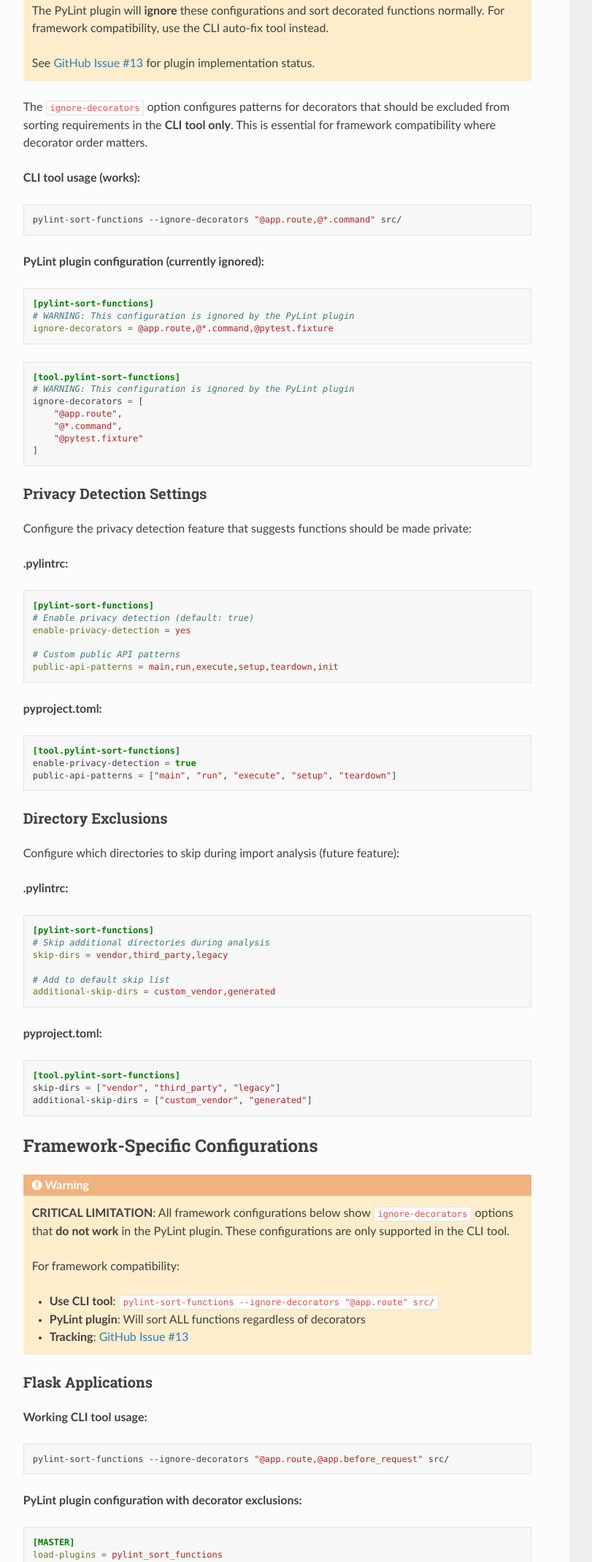
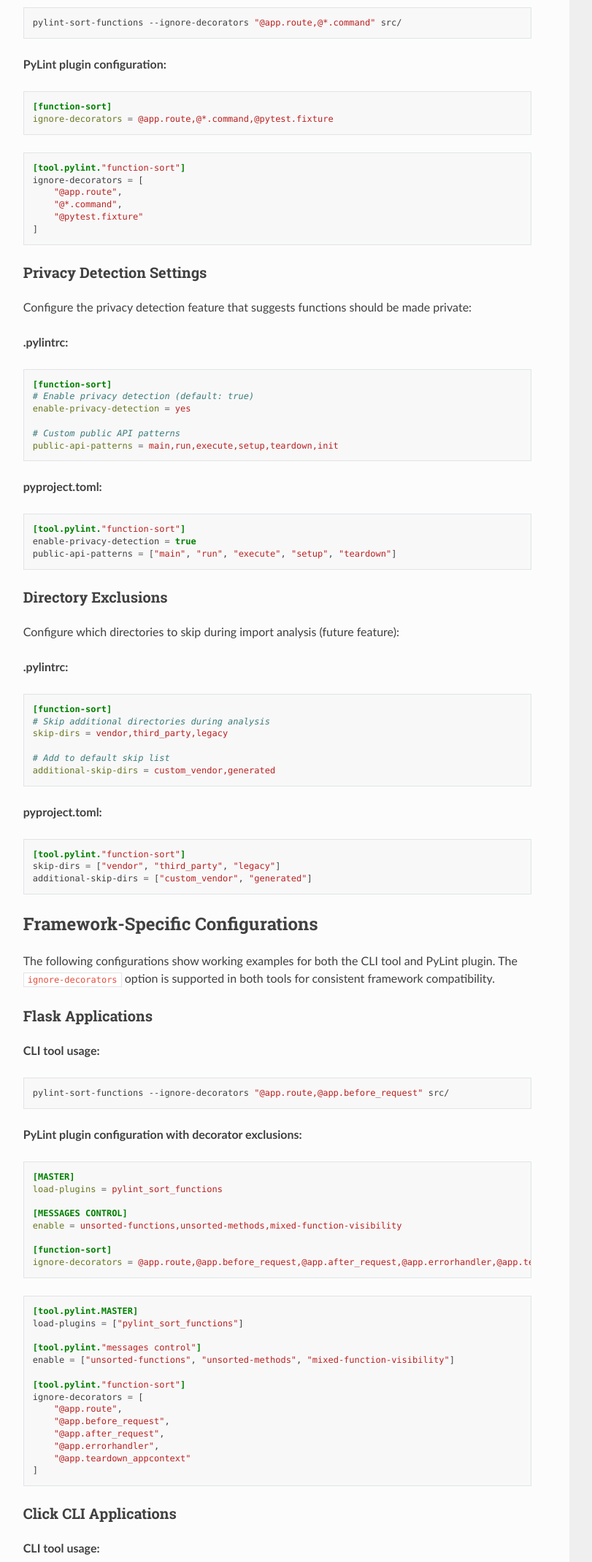
Before and after one commit to hakonhagland/pylint-sort-functions, a plain HTML site: page pylintrc.html in a window 1280 px wide. Shown: the part 2300-4441 px from the top of the page at 73% size, without its empty margins (320-1131 px from the left). Drawn offline with Linux system fonts and the light colour scheme.

Commit message:
Deploying to gh-pages from @ hakonhagland/pylint-sort-functions@1f1b4cbfe16470839099aea496a9dfc65160b56a 🚀

```diff
--- a/pylintrc.html
+++ b/pylintrc.html
@@ -225,25 +225,17 @@ when used with PyLint.</p>
 <h2>Plugin-Specific Configuration<a class="headerlink" href="#plugin-specific-configuration" title="Link to this heading"></a></h2>
 <section id="decorator-exclusions">
 <h3>Decorator Exclusions<a class="headerlink" href="#decorator-exclusions" title="Link to this heading"></a></h3>
-<div class="admonition warning">
-<p class="admonition-title">Warning</p>
-<p><strong>IMPORTANT</strong>: Decorator exclusion patterns (<code class="docutils literal notranslate"><span class="pre">ignore-decorators</span></code>) are currently only supported in the <strong>CLI tool</strong>, not in the PyLint plugin.</p>
-<p>The PyLint plugin will <strong>ignore</strong> these configurations and sort decorated functions normally. For framework compatibility, use the CLI auto-fix tool instead.</p>
-<p>See <a class="reference external" href="https://github.com/hakonhagland/pylint-sort-functions/issues/13">GitHub Issue #13</a> for plugin implementation status.</p>
-</div>
-<p>The <code class="docutils literal notranslate"><span class="pre">ignore-decorators</span></code> option configures patterns for decorators that should be excluded from sorting requirements in the <strong>CLI tool only</strong>. This is essential for framework compatibility where decorator order matters.</p>
-<p><strong>CLI tool usage (works):</strong></p>
+<p>The <code class="docutils literal notranslate"><span class="pre">ignore-decorators</span></code> option configures patterns for decorators that should be excluded from sorting requirements. This is essential for framework compatibility where decorator order matters.</p>
+<p><strong>CLI tool usage:</strong></p>
 <div class="highlight-bash notranslate"><div class="highlight"><pre><span></span>pylint-sort-functions<span class="w"> </span>--ignore-decorators<span class="w"> </span><span class="s2">&quot;@app.route,@*.command&quot;</span><span class="w"> </span>src/
 </pre></div>
 </div>
-<p><strong>PyLint plugin configuration (currently ignored):</strong></p>
-<div class="highlight-ini notranslate"><div class="highlight"><pre><span></span><span class="k">[pylint-sort-functions]</span>
-<span class="c1"># WARNING: This configuration is ignored by the PyLint plugin</span>
+<p><strong>PyLint plugin configuration:</strong></p>
+<div class="highlight-ini notranslate"><div class="highlight"><pre><span></span><span class="k">[function-sort]</span>
 <span class="na">ignore-decorators</span><span class="w"> </span><span class="o">=</span><span class="w"> </span><span class="s">@app.route,@*.command,@pytest.fixture</span>
 </pre></div>
 </div>
-<div class="highlight-toml notranslate"><div class="highlight"><pre><span></span><span class="k">[tool.pylint-sort-functions]</span>
-<span class="c1"># WARNING: This configuration is ignored by the PyLint plugin</span>
+<div class="highlight-toml notranslate"><div class="highlight"><pre><span></span><span class="k">[tool.pylint.</span><span class="s2">&quot;function-sort&quot;</span><span class="k">]</span>
 <span class="n">ignore-decorators</span><span class="w"> </span><span class="o">=</span><span class="w"> </span><span class="p">[</span>
 <span class="w">    </span><span class="s2">&quot;@app.route&quot;</span><span class="p">,</span>
 <span class="w">    </span><span class="s2">&quot;@*.command&quot;</span><span class="p">,</span>
@@ -256,7 +248,7 @@ when used with PyLint.</p>
 <h3>Privacy Detection Settings<a class="headerlink" href="#privacy-detection-settings" title="Link to this heading"></a></h3>
 <p>Configure the privacy detection feature that suggests functions should be made private:</p>
 <p><strong>.pylintrc:</strong></p>
-<div class="highlight-ini notranslate"><div class="highlight"><pre><span></span><span class="k">[pylint-sort-functions]</span>
+<div class="highlight-ini notranslate"><div class="highlight"><pre><span></span><span class="k">[function-sort]</span>
 <span class="c1"># Enable privacy detection (default: true)</span>
 <span class="na">enable-privacy-detection</span><span class="w"> </span><span class="o">=</span><span class="w"> </span><span class="s">yes</span>
 
@@ -265,7 +257,7 @@ when used with PyLint.</p>
 </pre></div>
 </div>
 <p><strong>pyproject.toml:</strong></p>
-<div class="highlight-toml notranslate"><div class="highlight"><pre><span></span><span class="k">[tool.pylint-sort-functions]</span>
+<div class="highlight-toml notranslate"><div class="highlight"><pre><span></span><span class="k">[tool.pylint.</span><span class="s2">&quot;function-sort&quot;</span><span class="k">]</span>
 <span class="n">enable-privacy-detection</span><span class="w"> </span><span class="o">=</span><span class="w"> </span><span class="kc">true</span>
 <span class="n">public-api-patterns</span><span class="w"> </span><span class="o">=</span><span class="w"> </span><span class="p">[</span><span class="s2">&quot;main&quot;</span><span class="p">,</span><span class="w"> </span><span class="s2">&quot;run&quot;</span><span class="p">,</span><span class="w"> </span><span class="s2">&quot;execute&quot;</span><span class="p">,</span><span class="w"> </span><span class="s2">&quot;setup&quot;</span><span class="p">,</span><span class="w"> </span><span class="s2">&quot;teardown&quot;</span><span class="p">]</span>
 </pre></div>
@@ -275,7 +267,7 @@ when used with PyLint.</p>
 <h3>Directory Exclusions<a class="headerlink" href="#directory-exclusions" title="Link to this heading"></a></h3>
 <p>Configure which directories to skip during import analysis (future feature):</p>
 <p><strong>.pylintrc:</strong></p>
-<div class="highlight-ini notranslate"><div class="highlight"><pre><span></span><span class="k">[pylint-sort-functions]</span>
+<div class="highlight-ini notranslate"><div class="highlight"><pre><span></span><span class="k">[function-sort]</span>
 <span class="c1"># Skip additional directories during analysis</span>
 <span class="na">skip-dirs</span><span class="w"> </span><span class="o">=</span><span class="w"> </span><span class="s">vendor,third_party,legacy</span>
 
@@ -284,7 +276,7 @@ when used with PyLint.</p>
 </pre></div>
 </div>
 <p><strong>pyproject.toml:</strong></p>
-<div class="highlight-toml notranslate"><div class="highlight"><pre><span></span><span class="k">[tool.pylint-sort-functions]</span>
+<div class="highlight-toml notranslate"><div class="highlight"><pre><span></span><span class="k">[tool.pylint.</span><span class="s2">&quot;function-sort&quot;</span><span class="k">]</span>
 <span class="n">skip-dirs</span><span class="w"> </span><span class="o">=</span><span class="w"> </span><span class="p">[</span><span class="s2">&quot;vendor&quot;</span><span class="p">,</span><span class="w"> </span><span class="s2">&quot;third_party&quot;</span><span class="p">,</span><span class="w"> </span><span class="s2">&quot;legacy&quot;</span><span class="p">]</span>
 <span class="n">additional-skip-dirs</span><span class="w"> </span><span class="o">=</span><span class="w"> </span><span class="p">[</span><span class="s2">&quot;custom_vendor&quot;</span><span class="p">,</span><span class="w"> </span><span class="s2">&quot;generated&quot;</span><span class="p">]</span>
 </pre></div>
@@ -293,19 +285,10 @@ when used with PyLint.</p>
 </section>
 <section id="framework-specific-configurations">
 <h2>Framework-Specific Configurations<a class="headerlink" href="#framework-specific-configurations" title="Link to this heading"></a></h2>
-<div class="admonition warning">
-<p class="admonition-title">Warning</p>
-<p><strong>CRITICAL LIMITATION</strong>: All framework configurations below show <code class="docutils literal notranslate"><span class="pre">ignore-decorators</span></code> options that <strong>do not work</strong> in the PyLint plugin. These configurations are only supported in the CLI tool.</p>
-<p>For framework compatibility:</p>
-<ul class="simple">
-<li><p><strong>Use CLI tool</strong>: <code class="docutils literal notranslate"><span class="pre">pylint-sort-functions</span> <span class="pre">--ignore-decorators</span> <span class="pre">&quot;&#64;app.route&quot;</span> <span class="pre">src/</span></code></p></li>
-<li><p><strong>PyLint plugin</strong>: Will sort ALL functions regardless of decorators</p></li>
-<li><p><strong>Tracking</strong>: <a class="reference external" href="https://github.com/hakonhagland/pylint-sort-functions/issues/13">GitHub Issue #13</a></p></li>
-</ul>
-</div>
+<p>The following configurations show working examples for both the CLI tool and PyLint plugin. The <code class="docutils literal notranslate"><span class="pre">ignore-decorators</span></code> option is supported in both tools for consistent framework compatibility.</p>
 <section id="flask-applications">
 <h3>Flask Applications<a class="headerlink" href="#flask-applications" title="Link to this heading"></a></h3>
-<p><strong>Working CLI tool usage:</strong></p>
+<p><strong>CLI tool usage:</strong></p>
 <div class="highlight-bash notranslate"><div class="highlight"><pre><span></span>pylint-sort-functions<span class="w"> </span>--ignore-decorators<span class="w"> </span><span class="s2">&quot;@app.route,@app.before_request&quot;</span><span class="w"> </span>src/
 </pre></div>
 </div>
@@ -339,7 +322,7 @@ when used with PyLint.</p>
 </section>
 <section id="click-cli-applications">
 <h3>Click CLI Applications<a class="headerlink" href="#click-cli-applications" title="Link to this heading"></a></h3>
-<p><strong>Working CLI tool usage:</strong></p>
+<p><strong>CLI tool usage:</strong></p>
 <div class="highlight-bash notranslate"><div class="highlight"><pre><span></span>pylint-sort-functions<span class="w"> </span>--ignore-decorators<span class="w"> </span><span class="s2">&quot;@*.command,@*.group,@*.option&quot;</span><span class="w"> </span>src/
 </pre></div>
 </div>
@@ -363,7 +346,7 @@ when used with PyLint.</p>
 </section>
 <section id="django-applications">
 <h3>Django Applications<a class="headerlink" href="#django-applications" title="Link to this heading"></a></h3>
-<p><strong>Working CLI tool usage:</strong></p>
+<p><strong>CLI tool usage:</strong></p>
 <div class="highlight-bash notranslate"><div class="highlight"><pre><span></span>pylint-sort-functions<span class="w"> </span>--ignore-decorators<span class="w"> </span><span class="s2">&quot;@login_required,@csrf_exempt&quot;</span><span class="w"> </span>src/
 </pre></div>
 </div>
@@ -375,34 +358,25 @@ when used with PyLint.</p>
 </section>
 <section id="fastapi-applications">
 <h3>FastAPI Applications<a class="headerlink" href="#fastapi-applications" title="Link to this heading"></a></h3>
-<p><strong>Working CLI tool usage:</strong></p>
+<p><strong>CLI tool usage:</strong></p>
 <div class="highlight-bash notranslate"><div class="highlight"><pre><span></span>pylint-sort-functions<span class="w"> </span>--ignore-decorators<span class="w"> </span><span class="s2">&quot;@app.get,@app.post&quot;</span><span class="w"> </span>src/
 </pre></div>
 </div>
-<p><strong>PyLint plugin configuration (decorator exclusions ignored):</strong></p>
-<div class="highlight-ini notranslate"><div class="highlight"><pre><span></span><span class="k">[pylint-sort-functions]</span>
-<span class="c1"># WARNING: ignore-decorators is ignored by PyLint plugin</span>
-<span class="na">ignore-decorators</span><span class="w"> </span><span class="o">=</span><span class="w"> </span><span class="s">@app.get</span>
-<span class="w">                   </span><span class="na">@app.post</span>
-<span class="w">                   </span><span class="na">@app.put</span>
-<span class="w">                   </span><span class="na">@app.delete</span>
-<span class="w">                   </span><span class="na">@app.patch</span>
-<span class="w">                   </span><span class="na">@app.middleware</span>
+<p><strong>PyLint plugin configuration:</strong></p>
+<div class="highlight-ini notranslate"><div class="highlight"><pre><span></span><span class="k">[function-sort]</span>
+<span class="na">ignore-decorators</span><span class="w"> </span><span class="o">=</span><span class="w"> </span><span class="s">@app.get,@app.post,@app.put,@app.delete,@app.patch,@app.middleware</span>
 </pre></div>
 </div>
 </section>
 <section id="pytest-test-configuration">
 <h3>Pytest Test Configuration<a class="headerlink" href="#pytest-test-configuration" title="Link to this heading"></a></h3>
-<p><strong>Working CLI tool usage:</strong></p>
+<p><strong>CLI tool usage:</strong></p>
 <div class="highlight-bash notranslate"><div class="highlight"><pre><span></span>pylint-sort-functions<span class="w"> </span>--ignore-decorators<span class="w"> </span><span class="s2">&quot;@pytest.fixture,@pytest.mark.*&quot;</span><span class="w"> </span>src/
 </pre></div>
 </div>
-<p><strong>PyLint plugin configuration (decorator exclusions ignored):</strong></p>
-<div class="highlight-ini notranslate"><div class="highlight"><pre><span></span><span class="k">[pylint-sort-functions]</span>
-<span class="c1"># WARNING: ignore-decorators is ignored by PyLint plugin</span>
-<span class="na">ignore-decorators</span><span class="w"> </span><span class="o">=</span><span class="w"> </span><span class="s">@pytest.fixture</span>
-<span class="w">                   </span><span class="na">@pytest.mark.*</span>
-<span class="w">                   </span><span class="na">@pytest.parametrize</span>
+<p><strong>PyLint plugin configuration:</strong></p>
+<div class="highlight-ini notranslate"><div class="highlight"><pre><span></span><span class="k">[function-sort]</span>
+<span class="na">ignore-decorators</span><span class="w"> </span><span class="o">=</span><span class="w"> </span><span class="s">@pytest.fixture,@pytest.mark.*,@pytest.parametrize</span>
 </pre></div>
 </div>
 </section>
@@ -494,7 +468,7 @@ when used with PyLint.</p>
 <div class="highlight-ini notranslate"><div class="highlight"><pre><span></span><span class="k">[MASTER]</span>
 <span class="na">load-plugins</span><span class="w"> </span><span class="o">=</span><span class="w"> </span><span class="s">pylint_sort_functions</span>
 
-<span class="k">[pylint-sort-functions]</span>
+<span class="k">[function-sort]</span>
 <span class="na">ignore-decorators</span><span class="w"> </span><span class="o">=</span><span class="w"> </span><span class="s">@app.route</span>
 </pre></div>
 </div>
@@ -502,7 +476,7 @@ when used with PyLint.</p>
 <div class="highlight-ini notranslate"><div class="highlight"><pre><span></span><span class="k">[MASTER]</span>
 <span class="na">load-plugins</span><span class="w"> </span><span class="o">=</span><span class="w"> </span><span class="s">pylint_sort_functions</span>
 
-<span class="k">[pylint-sort-functions]</span>
+<span class="k">[function-sort]</span>
 <span class="na">ignore-decorators</span><span class="w"> </span><span class="o">=</span><span class="w"> </span><span class="s">@pytest.fixture,@pytest.mark.*</span>
 </pre></div>
 </div>
@@ -599,9 +573,9 @@ pylint<span class="w"> </span>--load-plugins<span class="o">=</span>pylint_sort_
 <h3>Performance Issues<a class="headerlink" href="#performance-issues" title="Link to this heading"></a></h3>
 <p>For large projects, the import analysis may be slow:</p>
 <p><strong>.pylintrc:</strong></p>
-<div class="highlight-ini notranslate"><div class="highlight"><pre><span></span><span class="k">[pylint-sort-functions]</span>
+<div class="highlight-ini notranslate"><div class="highlight"><pre><span></span><span class="k">[function-sort]</span>
 <span class="c1"># Disable privacy detection for better performance</span>
-<span class="na">check-privacy</span><span class="w"> </span><span class="o">=</span><span class="w"> </span><span class="s">no</span>
+<span class="na">enable-privacy-detection</span><span class="w"> </span><span class="o">=</span><span class="w"> </span><span class="s">no</span>
 </pre></div>
 </div>
 </section>
```
Also changed, not shown: _sources/pylintrc.rst.txt, searchindex.js.
